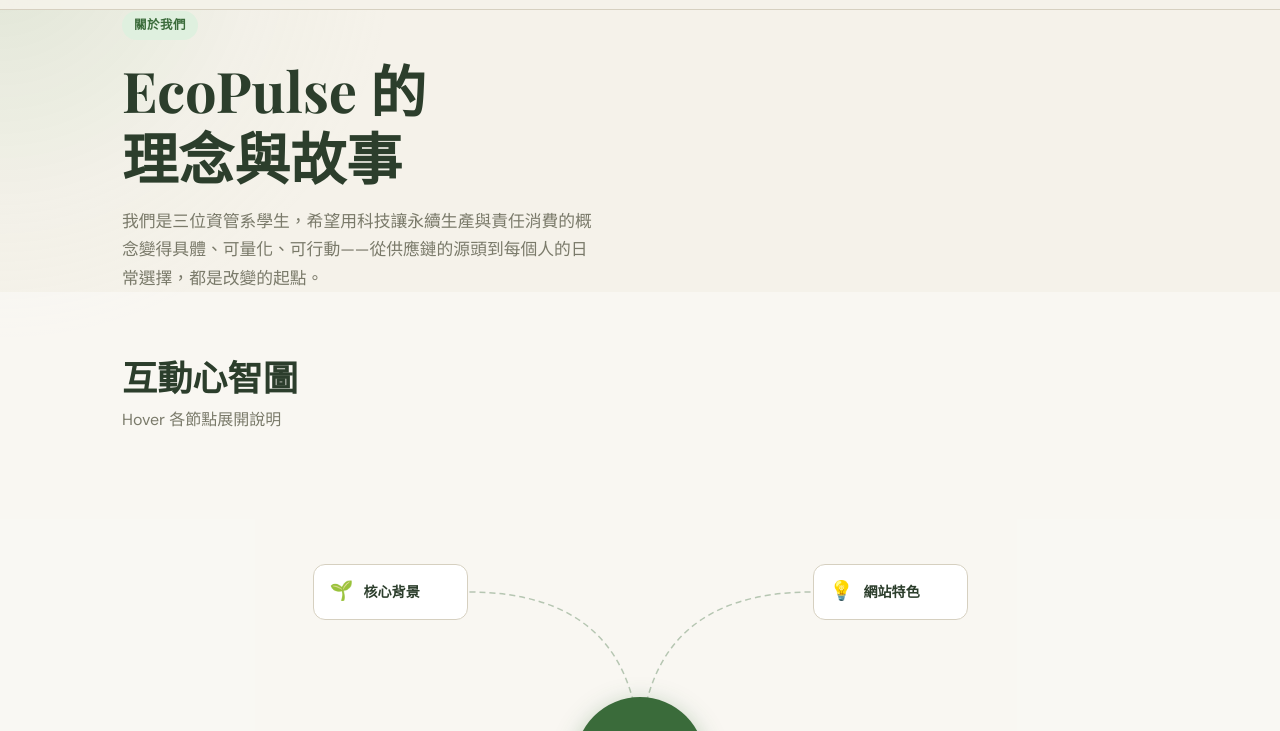
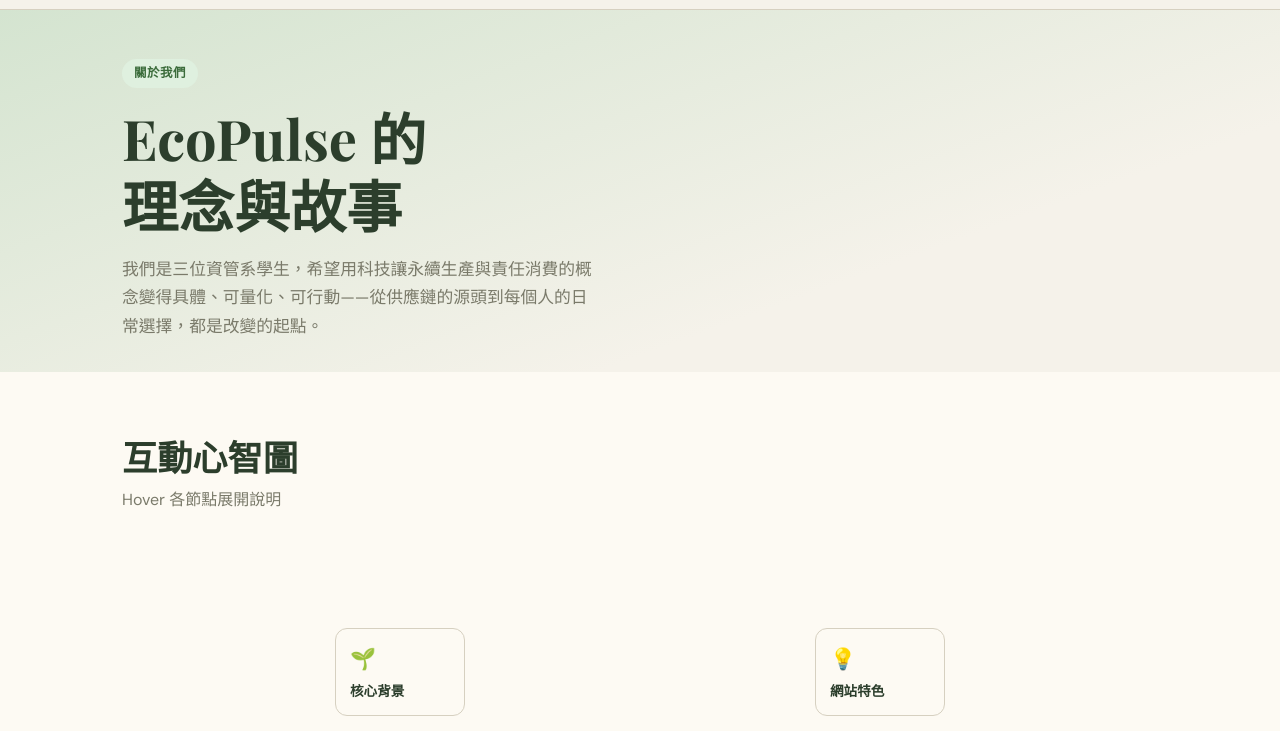
Before and after one commit to abbiechu/web_finalproject, a plain HTML site: page pages/about.html in a window 1280 px wide. Shown: the part 54-785 px from the top of the page. Drawn offline with nearby package versions, Linux system fonts and the light colour scheme.

Commit message:
Update about.html

```diff
--- a/pages/about.html
+++ b/pages/about.html
@@ -20,21 +20,21 @@
     }
     .anim-up.visible { opacity: 1; transform: translateY(0); }
 
-    /* 從左滑入 */
+    /* 從左滑入（非 absolute 元素用） */
     .anim-left {
       opacity: 0; transform: translateX(-40px);
       transition: opacity 0.65s ease, transform 0.65s ease;
     }
     .anim-left.visible { opacity: 1; transform: translateX(0); }
 
-    /* 從右滑入 */
+    /* 從右滑入（非 absolute 元素用） */
     .anim-right {
       opacity: 0; transform: translateX(40px);
       transition: opacity 0.65s ease, transform 0.65s ease;
     }
     .anim-right.visible { opacity: 1; transform: translateX(0); }
 
-    /* absolute 定位元素專用：只淡入 */
+    /* absolute 定位元素專用：只淡入，不移動 */
     .anim-fade {
       opacity: 0;
       transition: opacity 0.6s ease;
@@ -54,51 +54,28 @@
     .delay-3 { transition-delay: 0.3s; }
     .delay-4 { transition-delay: 0.4s; }
 
-    /* 全網頁基本設定（為背景漣漪做準備） */
-    body {
-      position: relative;
-      overflow-x: hidden;
+    .page-hero {
+      background: linear-gradient(160deg, #D4E4D0 0%, var(--clr-bg) 70%);
+      padding: var(--sp-2xl) 0 var(--sp-xl);
     }
 
-    /* ── 全網頁滑鼠跟隨漣漪特效（顏色加深、半徑加大） ── */
-    .body-bg-glow {
-      position: fixed; /* 改用 fixed 確保滾動時也能完美跟隨 */
-      width: 800px;    /* 擴大漣漪範圍 */
-      height: 800px;
-      /* 稍微調深顏色，提高存在感 */
-      background: radial-gradient(circle, rgba(90,154,90,0.14) 0%, rgba(212,228,208,0.06) 45%, rgba(255,255,255,0) 70%);
-      top: 0;
-      left: 0;
-      transform: translate(-50%, -50%);
-      pointer-events: none;
-      z-index: 0;      /* 置於最底層 */
-      opacity: 0;
-      transition: opacity 0.5s ease;
-    }
-    body:hover .body-bg-glow {
-      opacity: 1;
-    }
-
-    /* 讓所有主內容區塊的背景變透明，才看得到全網頁的背景微光 */
-    .page-hero, .section {
-      position: relative;
-      z-index: 1;
-      background: transparent !important;
-    }
-
-    /* 為了維持原本版面的層次感，可以給大區塊加淡淡的底色基底 */
-    .mindmap-section {
-      background: rgba(255, 255, 255, 0.4) !important;
-    }
+    .mindmap-section { background: var(--clr-surface); }
 
     .mm-wrap {
       position: relative; width: 100%; height: 560px; user-select: none;
-      z-index: 2;
     }
 
-    .mm-svg {
-      position: absolute; inset: 0; width: 100%; height: 100%; overflow: visible;
+    /* 心智圖滑鼠漣漪 */
+    .mm-bg-glow {
+      position: absolute;
+      width: 200px; height: 200px;
+      border-radius: 50%;
+      background: radial-gradient(circle, rgba(58,107,58,0.22) 0%, rgba(58,107,58,0) 70%);
+      transform: translate(-50%, -50%);
+      pointer-events: none; z-index: 1;
+      opacity: 0; transition: opacity 0.3s ease;
     }
+    .mm-wrap:hover .mm-bg-glow { opacity: 1; }
 
     .mm-center {
       position: absolute; left: 50%; top: 50%;
@@ -113,30 +90,19 @@
       font-family: var(--ff-body); font-size: 0.7rem; opacity: 0.75; margin-top: 4px;
     }
 
-    /* ── 優化：調整子項目外框大小至中等完美的 155px ── */
     .mm-node {
-      position: absolute;
-      width: 155px; /* 從 130px 放大至 155px，更顯大氣 */
-      height: 56px;
-      box-sizing: border-box;
-      background: #ffffff;
-      border: 1.5px solid var(--clr-border);
-      border-radius: var(--radius-md);
-      padding: 0 16px;
-      cursor: default;
-      display: flex;
-      align-items: center;  /* 改為水平置中排列，視覺上更好看 */
-      gap: 10px;            /* 圖標與文字的間距 */
-      transition: border-color 0.2s, box-shadow 0.2s, transform 0.2s;
-      z-index: 10;
+      position: absolute; width: 130px;
+      background: var(--clr-surface); border: 1.5px solid var(--clr-border);
+      border-radius: var(--radius-md); padding: 12px 14px; cursor: default;
+      transition: border-color 0.2s, box-shadow 0.2s, transform 0.2s; z-index: 10;
     }
     .mm-node:hover {
       border-color: var(--clr-primary);
       box-shadow: 0 0 0 4px rgba(58,107,58,0.10);
       transform: scale(1.04); z-index: 20;
     }
-    .mm-node .n-icon  { font-size: 1.2rem; display: flex; align-items: center; }
-    .mm-node .n-title { font-size: 0.88rem; font-weight: 600; color: var(--clr-dark); line-height: 1; }
+    .mm-node .n-icon  { font-size: 1.3rem; margin-bottom: 4px; }
+    .mm-node .n-title { font-size: 0.85rem; font-weight: 600; color: var(--clr-dark); }
 
     /* 主幹曲線（常駐） */
     .main-curve {
@@ -144,11 +110,11 @@
       stroke-width: 1.5; stroke-opacity: 0.35; stroke-dasharray: 6 4;
     }
 
-    /* hover 字卡 */
+    /* hover 字卡（HTML 元素，不是 SVG） */
     .mm-tooltip {
       position: absolute;
       width: 200px;
-      background: #ffffff;
+      background: var(--clr-surface);
       border: 1.5px solid var(--clr-primary);
       border-radius: var(--radius-md);
       padding: var(--sp-md) var(--sp-lg);
@@ -194,9 +160,9 @@
     .team-card p   { font-size: 0.85rem; color: var(--clr-muted); }
 
     /* Design Principles */
-    .principles-grid { display: grid; grid-template-columns: repeat(4,1fr); gap: var(--sp-lg); }
+    .principles-grid { display: grid; grid-template-columns: repeat(3,1fr); gap: var(--sp-lg); }
     .principle-card {
-      background: #ffffff; border-radius: var(--radius-lg);
+      background: var(--clr-surface); border-radius: var(--radius-lg);
       border: 1px solid var(--clr-border); padding: var(--sp-xl);
       position: relative; overflow: hidden;
       cursor: default;
@@ -213,6 +179,7 @@
       fill: none;
       stroke-width: 2.5;
       stroke-linecap: round;
+      /* dasharray/dashoffset 由 JS 設定，CSS 只管 transition */
       transition: stroke-dashoffset 0.85s cubic-bezier(0.4, 0, 0.2, 1);
     }
 
@@ -227,7 +194,6 @@
     .footer {
       background: var(--clr-dark); color: rgba(255,255,255,0.6);
       padding: var(--sp-xl) 0; text-align: center; font-size: 0.85rem;
-      position: relative; z-index: 10;
     }
 
     @media (max-width: 900px) {
@@ -238,8 +204,6 @@
   </style>
 </head>
 <body>
-  <div class="body-bg-glow" id="bodyGlow"></div>
-
   <script src="../js/navbar.js"></script>
 
   <section class="page-hero">
@@ -258,6 +222,7 @@
       <p class="section-subtitle anim-up delay-1">Hover 各節點展開說明</p>
 
       <div class="mm-wrap" id="mmWrap">
+        <div class="mm-bg-glow" id="mmGlow"></div>
         <svg class="mm-svg" id="mmSvg"></svg>
 
         <div class="mm-center anim-fade">🌿<br/>ECO PULSE<small>關於我們</small></div>
@@ -277,11 +242,11 @@
     </div>
   </section>
 
-  <section class="section">
+  <section class="section" style="background:var(--clr-surface)">
     <div class="container">
       <h2 class="section-title anim-title">設計原則</h2>
       <p class="section-subtitle">讓複雜的環境資訊變得簡單、直覺、可行動</p>
-      <div class="principles-grid">
+      <div class="principles-grid" style="grid-template-columns:repeat(4,1fr)">
         <div class="principle-card anim-scale">
           <svg class="principle-ring" id="ring0"><rect id="rrect0" rx="20" ry="20"/></svg>
           <div class="principle-num">01</div>
@@ -319,7 +284,7 @@
   <script>
     Navbar.init('about');
 
-    /* ── 節點資料 ── */
+    /* ── 節點資料：列點式 ── */
     const NODE_DATA = [
       {
         title: '核心背景', side: 'left',
@@ -347,22 +312,19 @@
       },
     ];
 
-    // 更新為 155px
-    const CARD_W = 155;
+    const CARD_W = 130;
     const GAP    = 14;
     const TT_W   = 200;
 
-    /* ── 節點與連線定位 ── */
+    /* ── 節點位置 ── */
     function positionNodes() {
       const wrap = document.getElementById('mmWrap');
-      if (!wrap) return;
       const W = wrap.offsetWidth;
       const H = wrap.offsetHeight;
       const cx = W / 2, cy = H / 2;
 
-      // 配合 155px 的寬度，微調左右間隔使其完美平衡
-      const lx = cx - 250 - CARD_W / 2;
-      const rx = cx + 250 - CARD_W / 2;
+      const lx = cx - 240 - CARD_W / 2;
+      const rx = cx + 240 - CARD_W / 2;
       const ys = [cy - 170, cy, cy + 170];
 
       const positions = [
@@ -376,37 +338,37 @@
 
       positions.forEach((p, i) => {
         const node = document.getElementById('n' + i);
-        if (node) {
-          node.style.left = p.x + 'px';
-          const nodeH = node.offsetHeight || 56;
-          node.style.top  = (p.cy - nodeH / 2) + 'px';
-          node.dataset.side = p.side;
-        }
+        node.style.left = p.x + 'px';
+        node.style.top  = (p.cy - node.offsetHeight / 2) + 'px';
+        node.dataset.side = p.side;
       });
 
       drawCurves(cx, cy);
     }
 
-    /* ── 主幹：二次貝茲曲線 ── */
+    /* ── 主幹：二次貝茲曲線（中心 → 節點） ── */
     function drawCurves(cx, cy) {
       const svg  = document.getElementById('mmSvg');
-      if (!svg) return;
       svg.innerHTML = '';
 
       for (let i = 0; i < 6; i++) {
         const node   = document.getElementById('n' + i);
-        if (!node) continue;
         const isLeft = NODE_DATA[i].side === 'left';
         const nodeL  = parseFloat(node.style.left);
         const nodeT  = parseFloat(node.style.top);
-        const nodeH  = node.offsetHeight || 56;
+        const nodeH  = node.offsetHeight;
         const nodeCy = nodeT + nodeH / 2;
 
+        /* 節點連接點（靠近中心那側邊緣中央） */
         const ex = isLeft ? nodeL + CARD_W : nodeL;
         const ey = nodeCy;
 
-        const qx = cx;
-        const qy = ey;
+        /*
+         * 二次貝茲曲線：M 起點 Q 控制點 終點
+         * 控制點放在「起點 X，終點 Y」→ 先水平再彎向節點
+         */
+        const qx = cx;   // 控制點 X = 中心 X（先往水平延伸）
+        const qy = ey;   // 控制點 Y = 節點 Y（讓曲線朝節點方向彎）
 
         const path = document.createElementNS('http://www.w3.org/2000/svg', 'path');
         path.setAttribute('d', `M ${cx} ${cy} Q ${qx} ${qy} ${ex} ${ey}`);
@@ -415,17 +377,18 @@
       }
     }
 
-    /* ── 全網頁滑鼠漣漪跟隨效果 ── */
-    const bodyGlow = document.getElementById('bodyGlow');
-    if (bodyGlow) {
-      window.addEventListener('mousemove', (e) => {
-        // 使用 e.clientX/Y 配合 fixed 定位，達到流暢的全頁面跟隨
-        bodyGlow.style.left = e.clientX + 'px';
-        bodyGlow.style.top = e.clientY + 'px';
+    /* ── Hover Tooltip（HTML 字卡，列點式） ── */
+    /* ── 漣漪跟隨滑鼠 ── */
+    const mmGlow = document.getElementById('mmGlow');
+    const mmWrap = document.getElementById('mmWrap');
+    if (mmWrap && mmGlow) {
+      mmWrap.addEventListener('mousemove', e => {
+        const r = mmWrap.getBoundingClientRect();
+        mmGlow.style.left = (e.clientX - r.left) + 'px';
+        mmGlow.style.top  = (e.clientY - r.top)  + 'px';
       });
     }
 
-    /* ── Hover Tooltip ── */
     const tooltip = document.getElementById('mmTooltip');
 
     document.querySelectorAll('.mm-node').forEach((node, i) => {
@@ -442,7 +405,7 @@
         const wrap    = document.getElementById('mmWrap');
         const nodeL   = parseFloat(node.style.left);
         const nodeT   = parseFloat(node.style.top);
-        const nodeH   = node.offsetHeight || 56;
+        const nodeH   = node.offsetHeight;
         const isLeft  = data.side === 'left';
         const wW = wrap.offsetWidth;
         const wH = wrap.offsetHeight;
@@ -485,12 +448,14 @@
         const H = card.offsetHeight;
         const r = 20;
 
+        // 設定 SVG 尺寸
         svgEl.setAttribute('viewBox', `0 0 ${W} ${H}`);
         rectEl.setAttribute('x', 1.5);
         rectEl.setAttribute('y', 1.5);
         rectEl.setAttribute('width',  W - 3);
         rectEl.setAttribute('height', H - 3);
 
+        // 加入漸層 defs（透明→綠→透明，邊緣柔和）
         const gradId = `ringGrad${idx}`;
         if (!svgEl.querySelector(`#${gradId}`)) {
           const defs = document.createElementNS('http://www.w3.org/2000/svg', 'defs');
@@ -503,17 +468,21 @@
             </linearGradient>`;
           svgEl.insertBefore(defs, svgEl.firstChild);
         }
-        rectEl.setAttribute('stroke', `url(#(#${gradId})`);
+        rectEl.setAttribute('stroke', `url(#${gradId})`);
 
+        // 計算周長
         const perimeter = Math.round(2 * (W + H) - (8 - 2 * Math.PI) * r);
 
+        // 預設：隱藏（dashoffset = 周長）
         rectEl.style.strokeDasharray  = perimeter;
         rectEl.style.strokeDashoffset = perimeter;
 
+        // mouseenter → 跑出來
         card.addEventListener('mouseenter', () => {
           rectEl.style.strokeDashoffset = 0;
         });
 
+        // mouseleave → 縮回去（反向，從尾端縮）
         card.addEventListener('mouseleave', () => {
           rectEl.style.strokeDashoffset = perimeter;
         });
@@ -524,7 +493,7 @@
     window.addEventListener('resize', initRings);
     setTimeout(initRings, 100);
 
-    /* ── Scroll 動畫 ── */
+    /* ── Scroll 動畫：涵蓋所有方向 ── */
     const animObs = new IntersectionObserver(entries => {
       entries.forEach(e => {
         if (e.isIntersecting) {
@@ -536,6 +505,7 @@
 
     window.addEventListener('load', () => {
       positionNodes();
+      // 確保節點定位完成後才啟動動畫 observer
       setTimeout(() => {
         document.querySelectorAll(
           '.anim-title, .anim-up, .anim-left, .anim-right, .anim-scale, .anim-fade'
@@ -543,8 +513,7 @@
       }, 200);
     });
     window.addEventListener('resize', positionNodes);
-    setTimeout(positionNodes, 50);
-    setTimeout(positionNodes, 300);
+    setTimeout(positionNodes, 80);
   </script>
 </body>
 </html>
```
